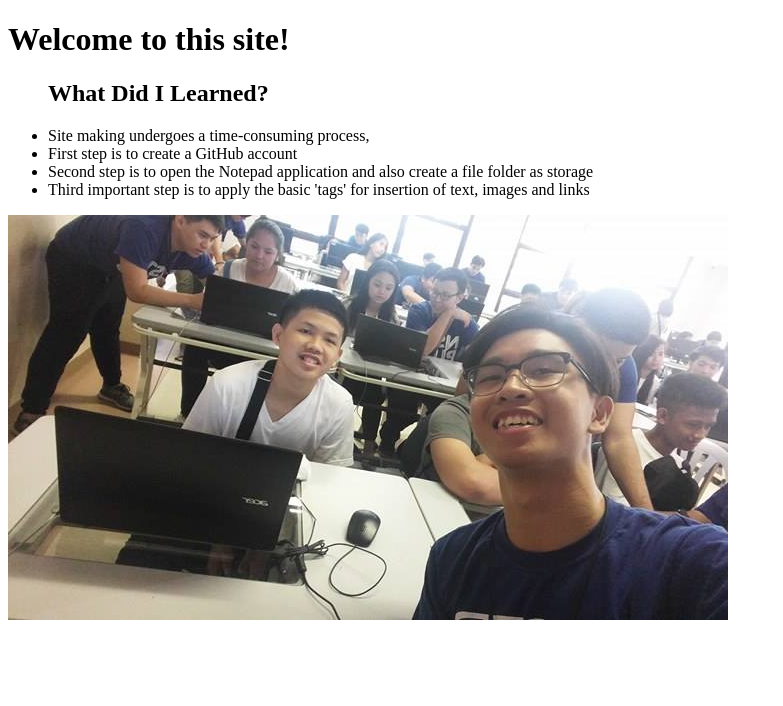
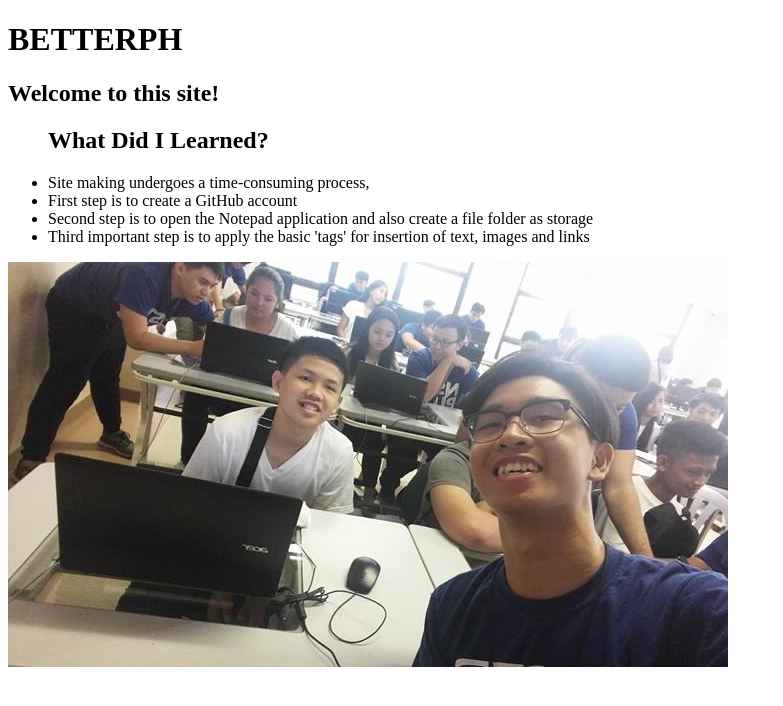
Before and after one commit to timothyorgano/betterph, a plain HTML site: page index.html in a window 1280 px wide. Shown: the whole page, without its empty margins (0-783 px from the left). Drawn offline with Linux system fonts and the light colour scheme.

Commit message:
Update index.html

```diff
--- a/index.html
+++ b/index.html
@@ -4,7 +4,8 @@
 	</head>
 	<body>
 
-		<h1>Welcome to this site!</h1>
+		<h1>BETTERPH</h1>
+		<h2>Welcome to this site!</h2>
 		<ul><h2>What Did I Learned?</h2>
 			<li> Site making undergoes a time-consuming process,</li>
 			<li> First step is to create a GitHub account</li>
```
